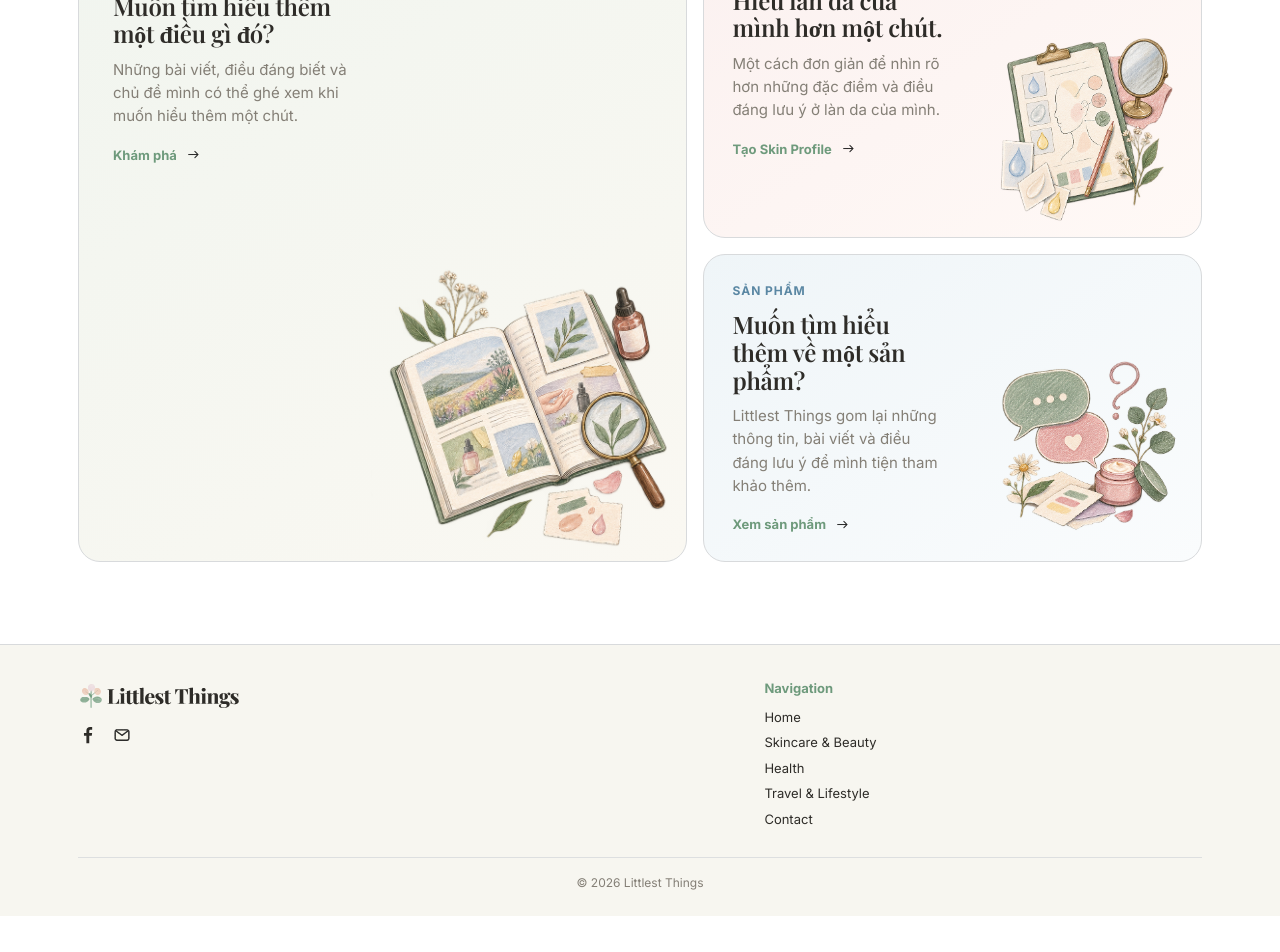
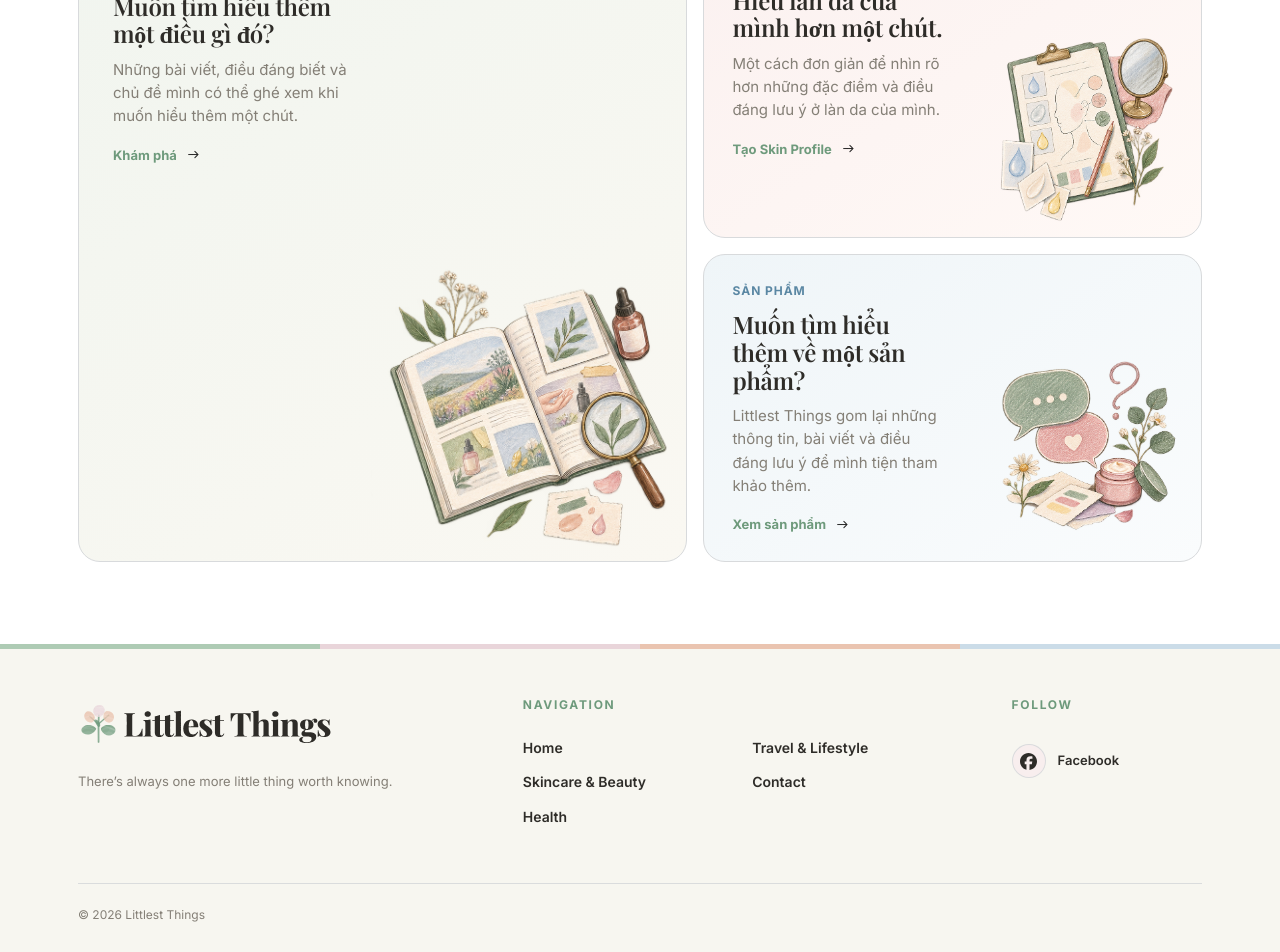
Before and after one commit to gentle-journal/gentle-journal, a Jekyll site: the page built from index.html, in a window 1280 px wide. Shown: the part 1140-2092 px from the top of the page. Built offline with Jekyll 4.4.1, drawn with Linux system fonts in a browser that asks for light colours; some web fonts are replaced; before the commit the page ends 2056 px from its top, so only the background shows below that.

Commit message:
Implement approved pastel footer

```diff
--- a/_includes/footer.html
+++ b/_includes/footer.html
@@ -13,49 +13,35 @@
             </a>
           </div>
 
-          <div class="footer-brand-social">
-
-            <a
-              class="footer-social-icon"
-              href="https://www.facebook.com/littlestthings.net"
-              target="_blank"
-              rel="noopener noreferrer"
-              aria-label="Littlest Things trên Facebook">
-
-              <svg
-                class="lt-icon lt-icon--social"
-                aria-hidden="true"
-                focusable="false"
-                viewBox="0 0 24 24"
-                xmlns="http://www.w3.org/2000/svg">
-                <path
-                  fill="currentColor"
-                  d="M13.5 22v-9h3l.45-3.5H13.5V7.26c0-1.01.28-1.7 1.73-1.7H17V2.43c-.31-.04-1.37-.13-2.6-.13-2.57 0-4.33 1.57-4.33 4.45V9.5H7.16V13h2.91v9h3.43Z"/>
-              </svg>
-            </a>
-
-            <a
-              class="footer-social-icon"
-              href="mailto:hello@littlestthings.net"
-              aria-label="Gửi email đến Littlest Things">
-
-              <img
-                class="lt-icon lt-icon--social"
-                src="{{ '/assets/icons/svg/ui/email.svg' | relative_url }}"
-                alt=""
-                aria-hidden="true">
-            </a>
-
-          </div>
+          <p class="footer-tagline">There’s always one more little thing worth knowing.</p>
         </div>
 
-        <div class="footer-col footer-navigation">
-          <h4>Navigation</h4>
-          <a href="{{ '/' | relative_url }}">Home</a>
-          <a href="{{ '/skincare-beauty/' | relative_url }}">Skincare &amp; Beauty</a>
-          <a href="{{ '/health/' | relative_url }}">Health</a>
-          <a href="{{ '/travel-lifestyle/' | relative_url }}">Travel &amp; Lifestyle</a>
-          <a href="{{ '/contact/' | relative_url }}">Contact</a>
+        <nav class="footer-col footer-navigation" aria-label="Footer navigation">
+          <h2>Navigation</h2>
+          <div class="footer-navigation-links">
+            <a href="{{ '/' | relative_url }}">Home</a>
+            <a href="{{ '/skincare-beauty/' | relative_url }}">Skincare &amp; Beauty</a>
+            <a href="{{ '/health/' | relative_url }}">Health</a>
+            <a href="{{ '/travel-lifestyle/' | relative_url }}">Travel &amp; Lifestyle</a>
+            <a href="{{ '/contact/' | relative_url }}">Contact</a>
+          </div>
+        </nav>
+
+        <div class="footer-col footer-social">
+          <h2>Follow</h2>
+          <a
+            class="footer-social-link footer-social-link--facebook"
+            href="https://www.facebook.com/littlestthings.net"
+            target="_blank"
+            rel="noopener noreferrer"
+            aria-label="Littlest Things trên Facebook">
+            <span class="footer-social-icon" aria-hidden="true">
+              <img
+                src="{{ '/assets/icons/svg/social/glyphs/facebook.svg' | relative_url }}"
+                alt="">
+            </span>
+            <span>Facebook</span>
+          </a>
         </div>
 
       </div>
--- a/_layouts/default.html
+++ b/_layouts/default.html
@@ -29,6 +29,7 @@
   <link rel="stylesheet" href="{{ '/assets/css/collection-pages.css' | relative_url }}">
   {% endif %}
   <link rel="stylesheet" href="{{ '/assets/css/reference-section.css' | relative_url }}">
+  <link rel="stylesheet" href="{{ '/assets/css/footer-v5.css' | relative_url }}">
 
   <link rel="icon" href="{{ '/assets/brand/03-favicon/littlest-things-botanical-favicon.svg' | relative_url }}" type="image/svg+xml">
   <link rel="icon" href="{{ '/assets/brand/03-favicon/favicon.ico' | relative_url }}" sizes="any">
--- /dev/null
+++ b/assets/css/footer-v5.css
@@ -0,0 +1,241 @@
+/* =========================================================
+   LITTLEST THINGS — GLOBAL FOOTER V5
+   Approved Pastel Horizon direction.
+   Loaded after page-specific styles so the global footer stays
+   visually consistent across the site.
+   ========================================================= */
+
+.site-footer {
+  position: relative;
+  margin-top: 44px;
+  padding: 0;
+  background: #F7F6F0;
+  border-top: 0;
+  color: var(--lt-ink, #625E57);
+}
+
+.site-footer::before {
+  content: "";
+  display: block;
+  width: 100%;
+  height: 5px;
+  background: linear-gradient(
+    90deg,
+    #AECBB4 0 25%,
+    #E9D5DA 25% 50%,
+    #EAC4B0 50% 75%,
+    #CBDCE8 75% 100%
+  );
+}
+
+.site-footer .wrap {
+  width: 100%;
+  max-width: var(--lt-wrap, 1180px);
+  margin: 0 auto;
+  padding: 0 28px;
+}
+
+.site-footer .footer-shell {
+  padding: 48px 0 28px;
+}
+
+.site-footer .footer-grid {
+  display: grid;
+  grid-template-columns: minmax(260px, 1.3fr) minmax(360px, 1.45fr) minmax(160px, .65fr);
+  gap: clamp(36px, 5vw, 76px);
+  align-items: start;
+}
+
+.site-footer .footer-brand-lockup {
+  display: flex;
+  flex-direction: column;
+  align-items: flex-start;
+}
+
+.site-footer .footer-art {
+  min-height: 0;
+  display: flex;
+  align-items: flex-start;
+  justify-content: flex-start;
+}
+
+.site-footer .footer-art a {
+  display: inline-flex;
+}
+
+.site-footer .footer-art img {
+  display: block;
+  width: 256px;
+  max-width: 100%;
+  height: auto;
+  max-height: none;
+  object-fit: contain;
+  object-position: left center;
+}
+
+.site-footer .footer-tagline {
+  max-width: 320px;
+  margin: 20px 0 0;
+  font-family: Inter, system-ui, sans-serif;
+  font-size: .8125rem;
+  line-height: 1.55;
+  color: var(--lt-muted, #847F76);
+}
+
+.site-footer .footer-col h2 {
+  margin: 0 0 24px;
+  font-family: Inter, system-ui, sans-serif;
+  font-size: .75rem;
+  line-height: 1.4;
+  font-weight: 700;
+  letter-spacing: .14em;
+  text-transform: uppercase;
+  color: var(--lt-mint, #6E9A7C);
+}
+
+.site-footer .footer-navigation-links {
+  display: grid;
+  grid-template-columns: repeat(2, minmax(0, 1fr));
+  grid-template-rows: repeat(3, auto);
+  grid-auto-flow: column;
+  gap: 14px 34px;
+}
+
+.site-footer .footer-navigation a,
+.site-footer .footer-social-link {
+  margin: 0;
+  font-family: Inter, system-ui, sans-serif;
+  font-size: .875rem;
+  line-height: 1.45;
+  font-weight: 600;
+  color: var(--lt-ink, #625E57);
+  text-decoration: none;
+}
+
+.site-footer .footer-navigation a:hover,
+.site-footer .footer-navigation a:focus-visible,
+.site-footer .footer-social-link:hover,
+.site-footer .footer-social-link:focus-visible {
+  color: var(--lt-mint, #6E9A7C);
+  text-decoration: underline;
+  text-underline-offset: 3px;
+}
+
+.site-footer .footer-social {
+  padding-left: 0;
+  border-left: 0;
+}
+
+.site-footer .footer-social-link {
+  display: inline-flex;
+  align-items: center;
+  gap: 12px;
+}
+
+.site-footer .footer-social-icon {
+  display: inline-flex;
+  width: 34px;
+  height: 34px;
+  flex: 0 0 34px;
+  align-items: center;
+  justify-content: center;
+  border: 1px solid rgba(216, 218, 220, .9);
+  border-radius: 50%;
+  background: #F8EEEE;
+}
+
+.site-footer .footer-social-icon img {
+  display: block;
+  width: 17px;
+  height: 17px;
+}
+
+.site-footer .footer-bottom {
+  margin-top: 56px;
+  padding-top: 22px;
+  border-top: 1px solid rgba(216, 218, 220, .9);
+  text-align: left;
+  font-family: Inter, system-ui, sans-serif;
+  font-size: .75rem;
+  line-height: 1.5;
+  color: var(--lt-muted, #847F76);
+}
+
+@media (max-width: 1024px) {
+  .site-footer .footer-grid {
+    grid-template-columns: minmax(220px, 1fr) minmax(340px, 1.25fr);
+    gap: 40px 56px;
+  }
+
+  .site-footer .footer-social {
+    grid-column: 2;
+  }
+}
+
+@media (max-width: 900px) {
+  .site-footer .wrap {
+    padding-left: 18px;
+    padding-right: 18px;
+  }
+}
+
+@media (max-width: 760px) {
+  .site-footer {
+    margin-top: 38px;
+  }
+
+  .site-footer::before {
+    height: 4px;
+  }
+
+  .site-footer .footer-shell {
+    padding: 36px 0 24px;
+  }
+
+  .site-footer .footer-grid {
+    grid-template-columns: 1fr;
+    gap: 36px;
+  }
+
+  .site-footer .footer-art img {
+    width: 220px;
+  }
+
+  .site-footer .footer-tagline {
+    margin-top: 16px;
+  }
+
+  .site-footer .footer-social {
+    grid-column: auto;
+  }
+
+  .site-footer .footer-col h2 {
+    margin-bottom: 18px;
+  }
+
+  .site-footer .footer-navigation-links {
+    gap: 13px 24px;
+  }
+
+  .site-footer .footer-bottom {
+    margin-top: 42px;
+    padding-top: 20px;
+  }
+}
+
+@media (max-width: 420px) {
+  .site-footer .wrap {
+    padding-left: 14px;
+    padding-right: 14px;
+  }
+
+  .site-footer .footer-navigation-links {
+    grid-template-columns: minmax(0, 1fr) minmax(0, 1.15fr);
+    gap: 13px 18px;
+  }
+
+  .site-footer .footer-navigation a,
+  .site-footer .footer-social-link {
+    font-size: .8125rem;
+  }
+}
```
